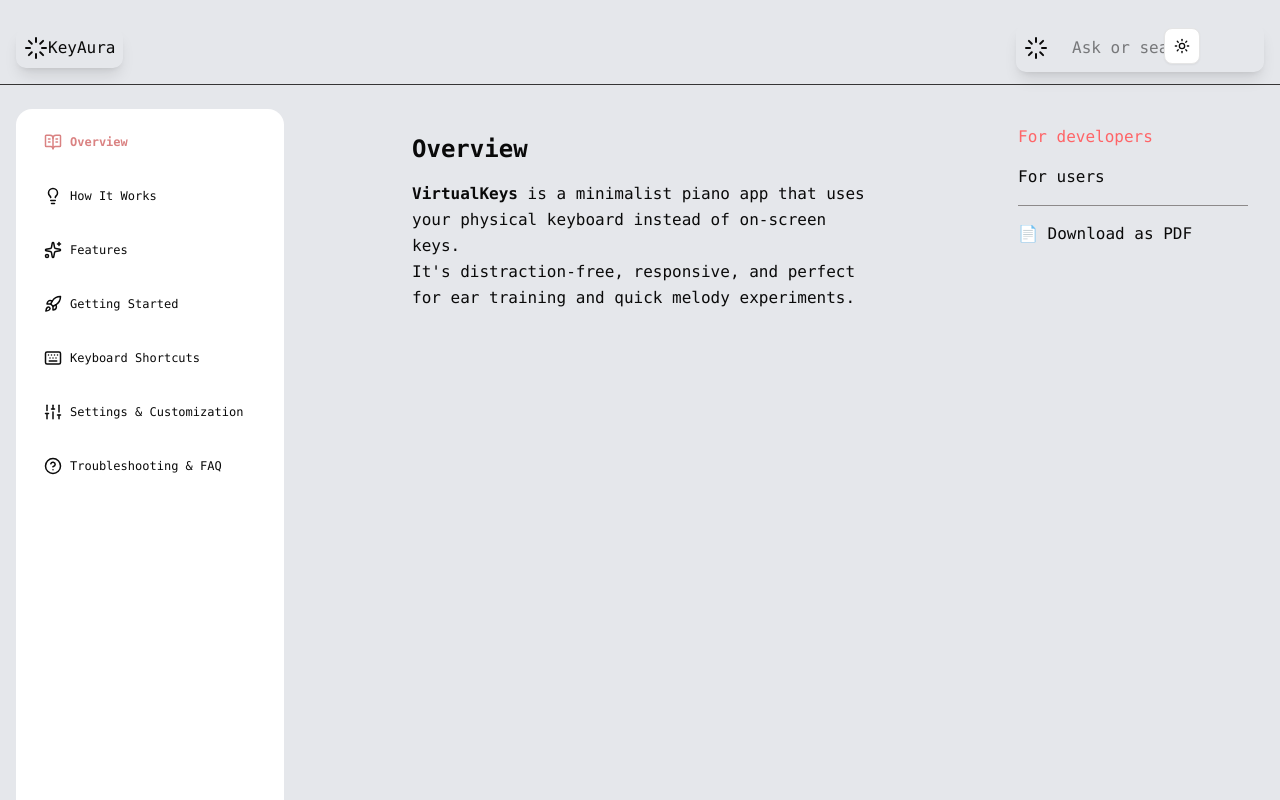
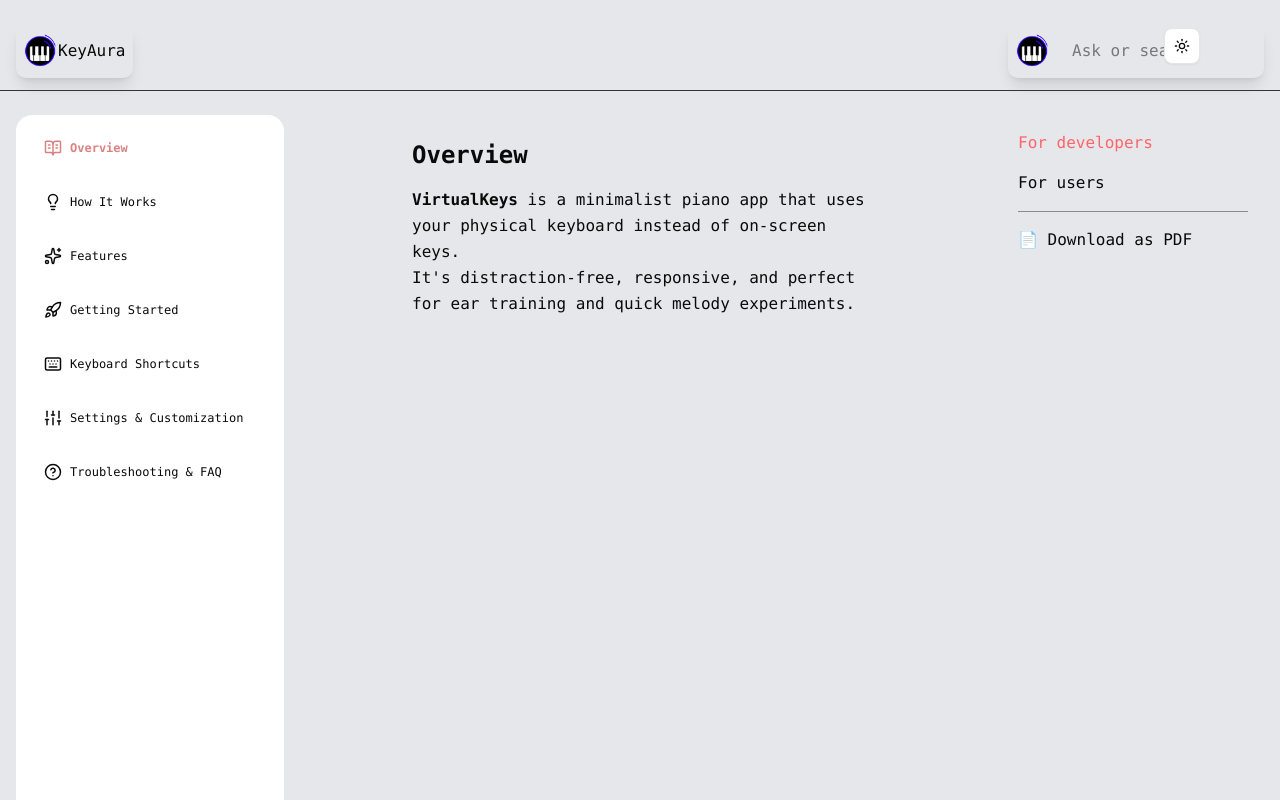
Before and after one commit to Hardelzs/virtualKey, a React (Vite) app: page /docs in a window 1280 px wide. Shown: the top 800 px of the page. Built offline with nearby package versions, Linux system fonts and the light colour scheme.

Commit message:
Fix: replace Loader component with image in header and adjust layout

```diff
--- a/src/Documents/Documents.tsx
+++ b/src/Documents/Documents.tsx
@@ -2,7 +2,6 @@ import { useRef, useState } from "react";
 import { ThemeProvider } from "@/components/ThemeProvider";
 import { ModeToggle } from "@/settings/ModeToggle";
 import {
-  Loader,
   BookOpenText,
   Lightbulb,
   Sparkles,
@@ -95,12 +94,12 @@ const Documents = () => {
       {/* Header */}
       <div className="w-full max-w-7xl mx-auto mt-6 px-4">
         <div className="flex flex-col md:flex-row gap-4 md:gap-8 items-center justify-between">
-          <div className="flex p-2 items-center justify-center rounded-lg shadow-lg w-full md:w-auto">
-            <Loader /> KeyAura
+          <div className="flex p-2 gap-0.5 items-center justify-center rounded-lg shadow-lg w-full md:w-auto">
+            <img src="/pob.png" alt="" className="w-8" /> KeyAura
           </div>
 
           <div className="flex p-2 items-center gap-4 rounded-lg shadow-lg w-full md:w-auto">
-            <Loader />
+            <img src="/pob.png" alt="" className="w-8" />
             <input
               type="text"
               placeholder="Ask or search"
```
